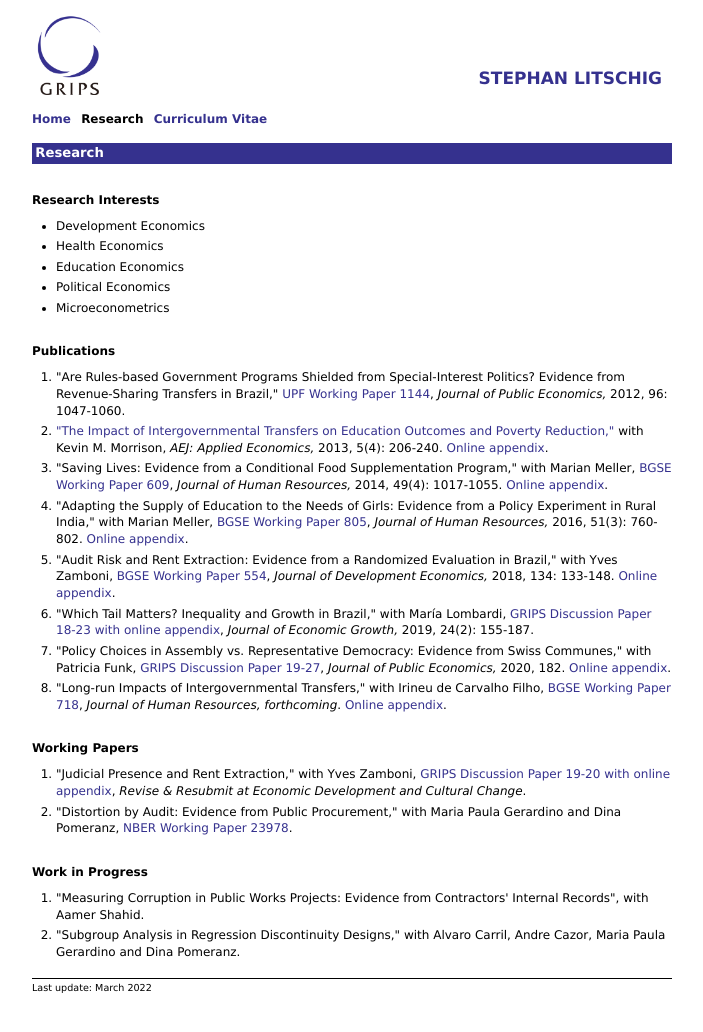
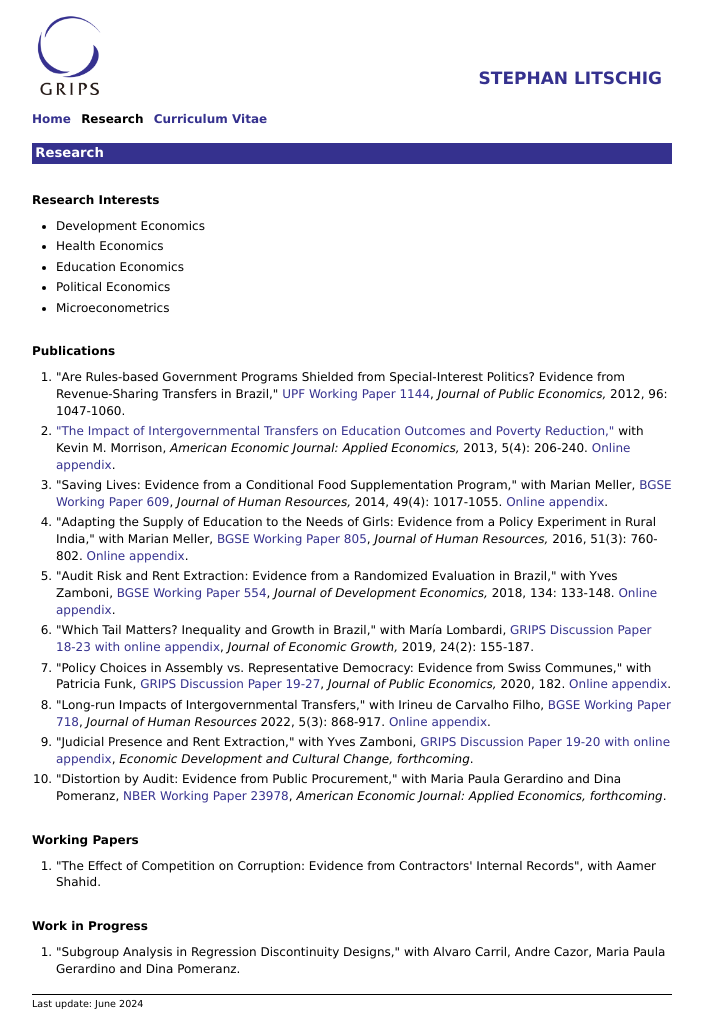
Before and after one commit to s-litschig/s-litschig.github.io, a plain HTML site: page research.html in a window 1280 px wide. Shown: the whole page, without its empty margins (288-991 px from the left). Drawn offline with Linux system fonts and the light colour scheme.

Commit message:
Update research.html

```diff
--- a/research.html
+++ b/research.html
@@ -40,7 +40,7 @@
    <ol>
       	<li>"Are Rules-based Government Programs Shielded from Special-Interest Politics? Evidence from Revenue-Sharing Transfers in Brazil," <a href="./pdfs/Litschig_2012.pdf">UPF Working Paper 1144</a>, <i>Journal of Public Economics,</i> 2012, 96: 1047-1060.</li>
 
-       	<li><a class="icon pdf-file" href="./pdfs/Intergovernmental_Transfers_February_2013.pdf" target="_blank">"The Impact of Intergovernmental Transfers on Education Outcomes and Poverty Reduction,"</a> with Kevin M. Morrison, <i>AEJ: Applied Economics,</i> 2013, 5(4): 206-240. <a class="icon pdf-file" href="./pdfs/Online_Appendix_Intergovernmental_Transfers_February_2013.pdf" target="_blank">Online appendix</a>.</li>
+       	<li><a class="icon pdf-file" href="./pdfs/Intergovernmental_Transfers_February_2013.pdf" target="_blank">"The Impact of Intergovernmental Transfers on Education Outcomes and Poverty Reduction,"</a> with Kevin M. Morrison, <i>American Economic Journal: Applied Economics,</i> 2013, 5(4): 206-240. <a class="icon pdf-file" href="./pdfs/Online_Appendix_Intergovernmental_Transfers_February_2013.pdf" target="_blank">Online appendix</a>.</li>
 
 	<li>"Saving Lives: Evidence from a Conditional Food Supplementation Program," with Marian Meller, <a href="./pdfs/Meller_and_Litschig_2013.pdf">BGSE Working Paper 609</a>, <i>Journal of Human Resources,</i> 2014, 49(4): 1017-1055. <a class="icon pdf-file" href="./pdfs/Online_Appendix_Meller_and_Litschig_2013.pdf" target="_blank">Online appendix</a>.</li>
 
@@ -52,17 +52,19 @@
 
 	<li>"Policy Choices in Assembly vs. Representative Democracy: Evidence from Swiss Communes," with Patricia Funk, <a href="http://doi.org/10.24545/00001718">GRIPS Discussion Paper 19-27</a>, <i>Journal of Public Economics,</i> 2020, 182. <a class="icon pdf-file" href="./pdfs/Online_Appendix_Funk_Litschig_2019.pdf" target="_blank">Online appendix</a>.</li>
 
-	<li>"Long-run Impacts of Intergovernmental Transfers," with Irineu de Carvalho Filho, <a href="./pdfs/Carvalho and Litschig 2019.pdf">BGSE Working Paper 718</a>, <i>Journal of Human Resources, forthcoming</i>. <a class="icon pdf-file" href="./pdfs/Online appendix Carvalho and Litschig December 2019.pdf" target="_blank">Online appendix</a>.</li>
-</ol>
+	<li>"Long-run Impacts of Intergovernmental Transfers," with Irineu de Carvalho Filho, <a href="./pdfs/Carvalho and Litschig 2019.pdf">BGSE Working Paper 718</a>, <i>Journal of Human Resources</i> 2022, 5(3): 868-917. <a class="icon pdf-file" href="./pdfs/Online appendix Carvalho and Litschig December 2019.pdf" target="_blank">Online appendix</a>.</li>
+
+        <li>"Judicial Presence and Rent Extraction," with Yves Zamboni, <a href="http://doi.org/10.24545/00001709">GRIPS Discussion Paper 19-20 with online appendix</a>, <i>Economic Development and Cultural Change, forthcoming</i>.</li>
+
+	<li>"Distortion by Audit: Evidence from Public Procurement," with Maria Paula Gerardino and Dina Pomeranz, <a href="./pdfs/w23978.pdf">NBER Working Paper 23978</a>, <i>American Economic Journal: Applied Economics, forthcoming</i>.</li>
+   </ol>
    <BR>
 
 
    <h3>Working Papers</h3>
    <ol>
 
-	<li>"Judicial Presence and Rent Extraction," with Yves Zamboni, <a href="http://doi.org/10.24545/00001709">GRIPS Discussion Paper 19-20 with online appendix</a>, <i>Revise & Resubmit at Economic Development and Cultural Change</i>.</li>
-
-	<li>"Distortion by Audit: Evidence from Public Procurement," with Maria Paula Gerardino and Dina Pomeranz, <a href="./pdfs/w23978.pdf">NBER Working Paper 23978</a>.</li>
+	<li>"The Effect of Competition on Corruption: Evidence from Contractors' Internal Records", with Aamer Shahid.</li>
 
    </ol>
    <BR>
@@ -70,7 +72,6 @@
 
    <h3>Work in Progress</h3>
    <ol>
-      <li>"Measuring Corruption in Public Works Projects: Evidence from Contractors' Internal Records", with Aamer Shahid.</li>
 
 	<li>"Subgroup Analysis in Regression Discontinuity Designs," with Alvaro Carril, Andre Cazor, Maria Paula Gerardino and Dina Pomeranz.</li>
 
@@ -80,7 +81,7 @@
 
 <ul id='footer'>
    <li class='date'>
-      Last update: March 2022
+      Last update: June 2024
 </ul>
 
 </body>
```
